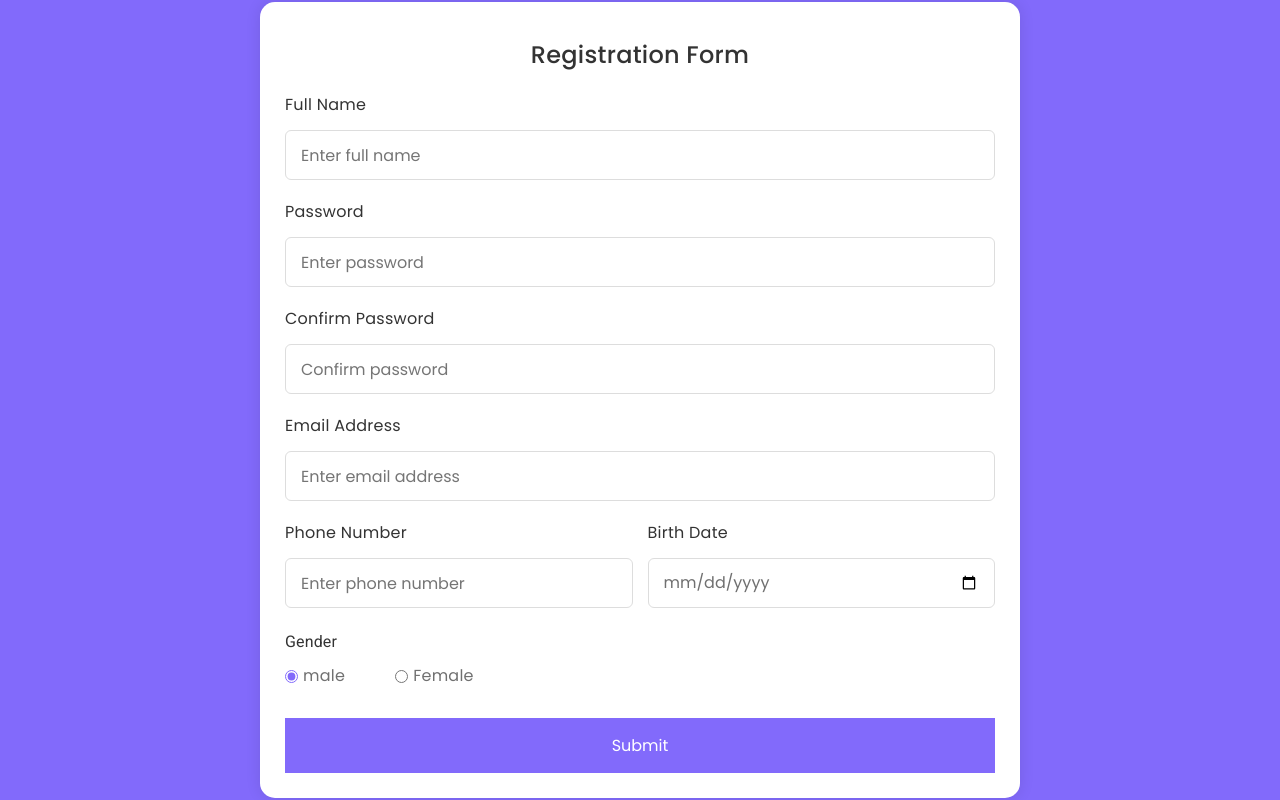
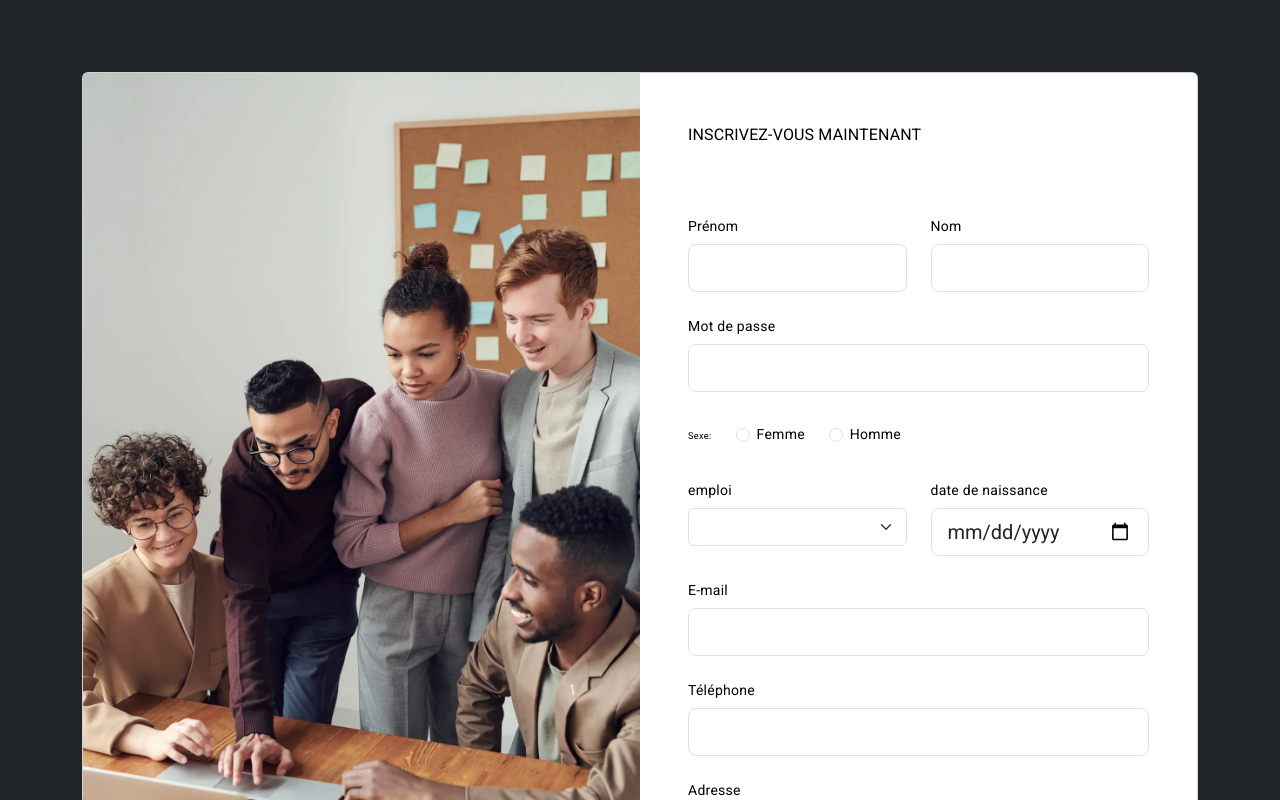
Before and after one commit to MalekAbdelkhalek/webProject, an Angular app: page /signup in a window 1280 px wide. Shown: the top 800 px of the page. Built offline with nearby package versions, Linux system fonts and the light colour scheme.

Commit message:
more changes of signup

```diff
--- a/src/app/app.module.ts
+++ b/src/app/app.module.ts
@@ -9,6 +9,8 @@ import { SignupComponent } from './signup/signup.component';
 import { HomeComponent } from './home/home.component';
 import { MatSnackBarModule } from '@angular/material/snack-bar';
 import { HttpClientModule } from '@angular/common/http';
+import { BrowserAnimationsModule } from '@angular/platform-browser/animations';
+
 
 
 
@@ -24,7 +26,8 @@ import { HttpClientModule } from '@angular/common/http';
     AppRoutingModule,
     FormsModule ,
     MatSnackBarModule,
-    HttpClientModule
+    HttpClientModule,
+    BrowserAnimationsModule
 
   ],
   providers: [],
--- a/src/app/home/home.component.ts
+++ b/src/app/home/home.component.ts
@@ -1,4 +1,6 @@
+import { HttpErrorResponse, HttpHeaders } from '@angular/common/http';
 import { Component } from '@angular/core';
+import { userInfo } from '../userInfo';
 
 @Component({
   selector: 'app-home',
--- a/src/app/login/login.component.html
+++ b/src/app/login/login.component.html
@@ -17,11 +17,11 @@
                                               <i class="input-icon uil uil-at"></i>
                                              </div>
                                              <div class="form-group mt-2 password-input">
-                                              <input type="password" id="password" name="username" class="form-style" placeholder="Mot de passe" autocomplete="off" [(ngModel)]="password">
-                                              <i class="bi bi-eye password-toggle-icon" ></i>
+                                              <input type="{{ showPassword ? 'text' : 'password' }}"type="password" id="password" name="username" class="form-style" placeholder="Mot de passe" autocomplete="off" [(ngModel)]="password">
+                                              <i class="bi bi-eye password-toggle-icon" (click)="togglePasswordVisibility()"></i>
                                              </div>
 											 <div class="d-flex justify-content-center pt-3" style="margin-top: 5%;">
-												<h6  style="color: red;">* E-mail ou mot de passe incorrect *</h6>
+												<h6 *ngIf="fail" style="color: red;">* E-mail ou mot de passe incorrect *</h6>
 											  </div>
                                              <button type="submit" class="btn mt-4" (click)="submitForm()">Soumettre</button>
                                             </form>
--- a/src/app/login/login.component.ts
+++ b/src/app/login/login.component.ts
@@ -12,6 +12,11 @@ import { MatSnackBar } from '@angular/material/snack-bar';
   styleUrls: ['./login.component.css']
 })
 export class LoginComponent {
+  showPassword = false;
+
+  togglePasswordVisibility() {
+    this.showPassword = !this.showPassword;
+  }
   email: string = '';
 	password: string = '';
 	constructor(private userService:UserService, private http: HttpClient,
@@ -59,7 +64,7 @@ export class LoginComponent {
       }
 
   goToSignUp(){
-		console.log('chy');
+		this.router.navigate(['/signup'])
 
 	}
 }
--- a/src/app/signup/signup.component.css
+++ b/src/app/signup/signup.component.css
@@ -1,126 +1,53 @@
-/* Import Google font - Poppins */
-@import url("https://fonts.googleapis.com/css2?family=Poppins:wght@200;300;400;500;600;700&display=swap");
-* {
-  margin: 0;
-  padding: 0;
-  box-sizing: border-box;
-  font-family: "Poppins", sans-serif;
+@import '~bootstrap-icons/font/bootstrap-icons.css';
+.password-input {
+  position: relative;
 }
-body {
-  min-height: 100vh;
-  display: flex;
-  align-items: center;
-  justify-content: center;
-  padding: 20px;
-  background: rgb(130, 106, 251);
+
+.password-input input[type="password"] {
+  padding-right: 35px; /* Space for the eye icon */
 }
-.container {
-  position: relative;
-  max-width: 760px;
 
-  width: 100%;
-  background: #fff;
-  padding: 25px;
-  border-radius: 15px;
-  box-shadow: 0 0 15px rgba(0, 0, 0, 0.1);
-}
-.container header {
-  font-size: 1.5rem;
-  color: #333;
-  font-weight: 500;
-  text-align: center;
-  margin-top: 10px;
-
-}
-.container .form {
-  margin-top: 20px;
-}
-.form .input-box {
-  width: 100%;
-  margin-top: 20px;
-}
-.input-box label {
-  margin-bottom: 5px;
-  color: #333;
-}
-.form :where(.input-box input, .select-box) {
-  position: relative;
-  height: 50px;
-  width: 100%;
-  outline: none;
-  font-size: 1rem;
-  color: #707070;
-  margin-top: 8px;
-  border: 1px solid #ddd;
-  border-radius: 6px;
-  padding: 0 15px;
-}
-.input-box input:focus {
-  box-shadow: 0 1px 0 rgba(0, 0, 0, 0.1);
-}
-.form .column {
-  display: flex;
-  column-gap: 15px;
-}
-.form .gender-box {
-  margin-top: 20px;
-}
-.gender-box h3 {
-  color: #333;
-  font-size: 1rem;
-  font-weight: 400;
-  margin-bottom: 8px;
-}
-.form :where(.gender-option, .gender) {
-  display: flex;
-  align-items: center;
-  column-gap: 50px;
-  flex-wrap: wrap;
-}
-.form .gender {
-  column-gap: 5px;
-}
-.gender input {
-  accent-color: rgb(130, 106, 251);
-}
-.form :where(.gender input, .gender label) {
+.password-toggle-icon {
+  position: absolute;
+  top: 70%;
+  right: 10px;
+  transform: translateY(-50%);
   cursor: pointer;
 }
-.gender label {
-  color: #707070;
+.invalid-field{
+  color: red;
+  background-color: #ffeeee;
 }
-.address :where(input, .select-box) {
-  margin-top: 15px;
+.card-registration .select-input.form-control[readonly]:not([disabled]) {
+    font-size: 1rem;
+    line-height: 2.15;
+    padding-left: .75em;
+    padding-right: .75em;
     }
-.select-box select {
-  height: 100%;
+    .card-registration .select-arrow {
+    top: 13px;
+    }
+    .form-control form-control-lg {
+        padding: 13px 20px;
+        padding-left: 55px;
+        height: 48px;
         width: 100%;
+        font-weight: 500;
+        border-radius: 4px;
+        font-size: 14px;
+        line-height: 22px;
+        letter-spacing: 0.5px;
         outline: none;
+        color: #c4c3ca;
+        background-color: #1f2029;
         border: none;
-  color: #707070;
-  font-size: 1rem;
+        -webkit-transition: all 200ms linear;
+        transition: all 200ms linear;
+        box-shadow: 0 4px 8px 0 rgba(21,21,21,.2);
       }
-.form button {
-  height: 55px;
-  width: 100%;
-  color: #fff;
-  font-size: 1rem;
-  font-weight: 400;
-  margin-top: 30px;
+      .form-control form-control-lg:focus,
+      .fform-control form-control-lg:active {
         border: none;
-  cursor: pointer;
-  transition: all 0.4s ease;
-  background: rgb(130, 106, 251);
+        outline: none;
+        box-shadow: 0 4px 8px 0 rgba(21,21,21,.2);
       }
-.form button:hover {
-  background: rgb(88, 56, 250);
-}
-/*Responsive*/
-@media screen and (max-width: 500px) {
-  .form .column {
-    flex-wrap: wrap;
-  }
-  .form :where(.gender-option, .gender) {
-    row-gap: 15px;
-  }
-}
--- a/src/app/signup/signup.component.html
+++ b/src/app/signup/signup.component.html
@@ -1,60 +1,111 @@
-<!DOCTYPE html>
+<section class="h-80 bg-dark">
+  <div class="container py-5 h-100" >
+    <div class="row d-flex justify-content-center align-items-center h-100" >
+      <div class="col">
+        <div class="card card-registration my-4">
+          <div class="row g-0">
+            <div class="col-xl-6 d-none d-xl-block">
+              <img src="../../assets/images/signupPic.webp"
+                alt="Sample photo" class="img-fluid"
+                style="border-top-left-radius: .25rem; border-bottom-left-radius: .300rem;" />
+            </div>
+            <div class="col-xl-6">
+              <div class="card-body p-md-5 text-black">
+                <h3 class="mb-5 text-uppercase">inscrivez-vous maintenant</h3>
 
-<html lang="en">
-  <head>
-    <meta charset="UTF-8" />
-    <meta name="viewport" content="width=device-width, initial-scale=1.0" />
-    <meta http-equiv="X-UA-Compatible" content="ie=edge" />
-  </head>
-  <body>
-    <section class="container">
-      <header>Registration Form</header>
-      <form action="#" class="form">
-        <div class="input-box">
-          <label>Full Name</label>
-          <input type="text" placeholder="Enter full name" required />
-        </div>
-        <div class="input-box">
-          <label>Password</label>
-          <input type="password" placeholder="Enter password" required />
-        </div>
-        <div class="input-box">
-          <label>Confirm Password</label>
-          <input type="password" placeholder="Confirm password" required />
-        </div>
-        <div class="input-box">
-          <label>Email Address</label>
-          <input type="text" placeholder="Enter email address" required />
-        </div>
+                <div class="row" >
+                <div class="d-flex justify-content-center pt-3" style="margin-top: -5%;">
+                  <h5 *ngIf="fail" style="color: red;">* E-mail ou téléphone déjà utilisé *</h5>
+                </div>
+                  <div class="col-md-6 mb-4" style="margin-top: 4%;">
+                    <div class="form-outline">
+                      <label class="form-label" for="form3Example1m" >Prénom</label>
+                      <input type="text" id="form3Example1m" class="form-control form-control-lg" [(ngModel)]="firstname" required="true"/>
+                      <div class="invalid-field" *ngIf="!firstname && clicked">Veuillez entrer votre prénom</div>
+                    </div>
+                  </div>
+                  <div class="col-md-6 mb-4" style="margin-top: 4%;">
+                    <div class="form-outline">
+                      <label class="form-label" for="form3Example1n" >Nom</label>
+                      <input type="text" id="form3Example1n" class="form-control form-control-lg" [(ngModel)]="lastname"/>
+                      <div class="invalid-field" *ngIf="!lastname && clicked">Veuillez entrer votre nom</div>
+                    </div>
+                  </div>
+              </div>
 
+                <div class="form-outline mb-4 password-input">
+                  <label class="form-label" for="form3Example8">Mot de passe</label>
+                  <input type="{{ showPassword ? 'text' : 'password' }}" type="text" id="form3Example8" class="form-control form-control-lg" [(ngModel)]="password"/>
+                  <i class="bi bi-eye password-toggle-icon" (click)="togglePasswordVisibility()" *ngIf="password"></i>
+                  <div class="invalid-field" *ngIf="!password && clicked">Veuillez saisir votre mot de passe</div>
+                </div>
 
-        <div class="column">
-          <div class="input-box">
-            <label>Phone Number</label>
-            <input type="tel" placeholder="Enter phone number" required />
-          </div>
-          <div class="input-box">
-            <label>Birth Date</label>
-            <input type="date"
-            pattern="[0-9]{10}"
-            placeholder="Enter birth date" required />
-          </div>
-        </div>
-        <div class="gender-box">
-          <h3>Gender</h3>
-          <div class="gender-option">
-            <div class="gender">
-              <input type="radio" id="check-male" name="gender" checked />
-              <label for="check-male">male</label>
-            </div>
-            <div class="gender">
-              <input type="radio" id="check-female" name="gender" />
-              <label for="check-female">Female</label>
+                <div class="d-md-flex justify-content-start align-items-center mb-4 py-2">
+
+                  <h6 class="mb-0 me-4">Sexe: </h6>
+
+                  <div class="form-check form-check-inline mb-0 me-4">
+                    <input class="form-check-input" type="radio" name="inlineRadioOptions" id="femaleGender"
+                      value="Female"  [(ngModel)]="gender" />
+                    <label class="form-check-label" for="femaleGender">Femme</label>
+                  </div>
+
+                  <div class="form-check form-check-inline mb-0 me-4">
+                    <input class="form-check-input" type="radio" name="inlineRadioOptions" id="maleGender"
+                      value="Male"  [(ngModel)]="gender"/>
+                    <label class="form-check-label" for="maleGender">Homme</label>
+                  </div>
+                  <div class="invalid-field" *ngIf="!gender && clicked">Veuillez sélectionner votre sexe</div>
+                </div>
+
+                <div class="row">
+                  <div class="col-md-6 mb-4">
+                    <div class="mb-2">
+                      <label class="form-check-label">emploi</label>
+                    </div>
+                    <select class="select form-select" [(ngModel)]="job">
+                      <option value="Dev Web">développement web</option>
+                      <option value="Dev Mobile">développement Mobile</option>
+                      <option value="DevOps">DevOps</option>
+                    </select>
+                    <div class="invalid-field" *ngIf="!job && clicked">Veuillez sélectionner votre emploi</div>
+                  </div>
+
+                  <div class="col-md-6 mb-4">
+                    <div class="form-outline">
+                      <label for="birthday" class="form-label" >date de naissance</label>
+                      <input type="date" id="birthday" class="form-control form-control-lg" [(ngModel)]="birthday"/>
+                      <div class="invalid-field" *ngIf="!birthday && clicked">Veuillez choisir votre date de naissance</div>
+                    </div>
+                  </div>
+                </div>
+
+                <div class="form-outline mb-4">
+                  <label class="form-label" for="form3Example90">E-mail</label>
+                  <input type="text" id="form3Example90" class="form-control form-control-lg"  [(ngModel)]="email"/>
+                  <div class="invalid-field" *ngIf="!email && clicked">Veuillez entrer votre E-mail</div>
+                </div>
+
+                <div class="form-outline mb-4">
+                  <label class="form-label" for="form3Example99" >Téléphone</label>
+                  <input type="text" id="form3Example99" class="form-control form-control-lg" [(ngModel)]="phone"/>
+                  <div class="invalid-field" *ngIf="!phone && clicked">Veuillez entrer votre numéro de téléphone</div>
+                </div>
+
+                <div class="form-outline mb-4">
+                  <label class="form-label" for="form3Example97" >Adresse</label>
+                  <input type="text" id="form3Example97" class="form-control form-control-lg" [(ngModel)]="address"/>
+                  <div class="invalid-field" *ngIf="!address && clicked">Veuillez entrer votre adresse</div>
+                </div>
+
+                <div class="d-flex justify-content-end pt-3">
+                  <button type="button" class="btn btn-warning btn-lg ms-2" (click)="onclick(email,phone)"  >Soumettre </button>
+                </div>
+              </div>
             </div>
           </div>
         </div>
-        <button>Submit</button>
-      </form>
-    </section>
-  </body>
-</html>
+      </div>
+    </div>
+  </div>
+</section>
--- a/src/app/signup/signup.component.ts
+++ b/src/app/signup/signup.component.ts
@@ -1,5 +1,10 @@
 import { Component } from '@angular/core';
+import { FormBuilder, FormGroup, Validators } from '@angular/forms';
 import { Router } from '@angular/router';
+import { UserInfoService } from '../user-info.service';
+import { TokensService } from '../tokens.service';
+import { MatSnackBar } from '@angular/material/snack-bar';
+import { HttpClient } from '@angular/common/http';
 
 @Component({
   selector: 'app-signup',
@@ -7,6 +12,115 @@ import { Router } from '@angular/router';
   styleUrls: ['./signup.component.css']
 })
 export class SignupComponent {
+  firstname: string = '';
+  lastname: string = '';
+  password: string = '';
+  gender: string = '';
+  birthday!: Date;
+  email: string = '';
+  phone: string = '';
+  address: string = '';
+  job: string = '';
+
+
+  showPassword = false;
+
+  togglePasswordVisibility() {
+    this.showPassword = !this.showPassword;
+  }
+  accesstoken!:string;
+  refreshtoken!:string;
+  sharedData: any;
+  form!: FormGroup;
+  constructor(private userinfoService:UserInfoService,
+    private tokenService: TokensService,  private router: Router,private http: HttpClient,
+     private _snackBar: MatSnackBar,private fb: FormBuilder) {
+  }
+  request: any;
+
+  ngOnInit(): void {
+    /*this.request = {
+      firstname: 'amine',
+      lastname: 'diden',
+      password: 'amine123',
+      email: 'amine@gmail.com',
+      birthdate:new Date(2003, 6, 15),
+      phone: '21352642',
+      gender: 'male',
+      roles: [
+        { id: 2 , name: 'ROLE_USER' },
+      ]
+    };*/
+
+  }
+  fail=false;
+  clicked=false;
+
+  onclick(email:string,phone:string){
+    this.clicked=true;
+    this.request = {
+      firstname: this.firstname,
+      lastname: this.lastname,
+      password: this.password,
+      email: this.email,
+      birthdate:this.birthday,
+      phone: this.phone,
+      gender:this.gender,
+      roles: [
+        { id: 2 , name: "ROLE_USER" },
+        // Add more roles if needed
+      ]
+    };
+    console.log(this.request);
+
+    if (!this.firstname || !this.lastname || !this.password || !this.gender
+       || !this.birthday || !this.email || !this.phone){
+      console.log("error12");
+      this._snackBar.open("Échec de l'inscription. ektb kol chy et réessayer", '', {
+        duration: 3000,
+        panelClass: 'custom-snackbar',
+      });
+    }else{
+    this.userinfoService.register(this.request).subscribe(
+      (response) => {
+        if(response.msg_displayed==='failed to sign up'){
+          this._snackBar.open("Échec de l'inscription. Veuillez vérifier les informations fournies et ré+ssayer", '', {
+            duration: 3000,
+            panelClass: 'custom-snackbar',
+          });
+          console.log('Registration failed' , response);
+          this.fail=true;
+        }
+        else{
+
+          console.log('Registration successful:', response);
+          this.accesstoken = response.access_token;
+          this.refreshtoken = response.refresh_token;
+          console.log("accessToken:", this.accesstoken);
+          console.log("refreshToken:", this.refreshtoken);
+          this.tokenService.setAccessToken(this.accesstoken);
+          this.tokenService.setRefreshToken(this.refreshtoken);
+
+          //this.testUser(this.email,this.phone);
+          this._snackBar.open('Inscription réussie ! Bienvenue sur notre plateforme.', '', {
+            duration: 3000,
+            panelClass: 'custom-snackbar',
+          });
+          this.router.navigate(['/home']);
+        }
+
+      },
+      (error) => {
+      console.error('Registration failed:', error);
+      this.fail=true;
+      }
+    );
+
+    }
+
+
+
 
 
 }
+}
```
Also changed, not shown: src/app/user-info.service.ts (+10 -1 lines), src/assets/images/signupPic.webp (added). Lines whose indentation alone changed are shown as unchanged.
